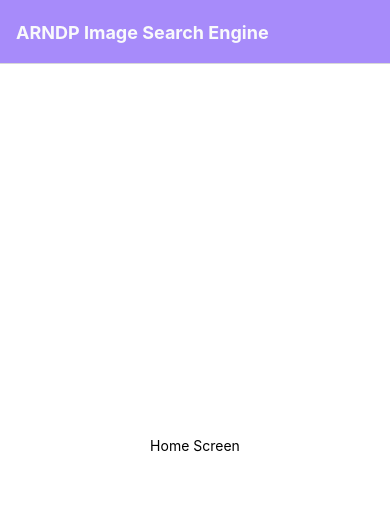
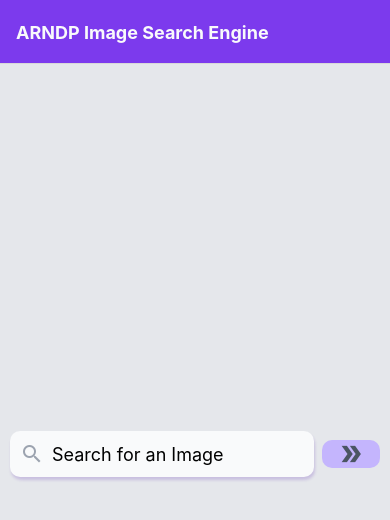
Before and after one commit to knielsen24/rn-dev-proto, a React Native app: screen /Home in a window 390 px wide. Shown: the top 520 px of the page. Built offline with nearby package versions, Linux system fonts and the light colour scheme.

Commit message:
textinput layout with button

```diff
--- a/components/Button.js
+++ b/components/Button.js
@@ -0,0 +1,33 @@
+import { TouchableOpacity, StyleSheet, Text } from "react-native";
+import { MaterialIcons } from "@expo/vector-icons";
+import { COLORS } from "../lib/theme";
+
+export default function Button({ handlePress }) {
+    return (
+        <TouchableOpacity style={styles.container} onPress={handlePress}>
+            <MaterialIcons
+                name="double-arrow"
+                // name="arrow-right-alt"
+                size={28}
+                color={COLORS.gray500}
+            />
+            {/* <Text style={styles.text}>Search</Text> */}
+        </TouchableOpacity>
+    );
+}
+
+const styles = StyleSheet.create({
+    container: {
+        flex: 1,
+        alignItems: "center",
+        justifyContent: "center",
+        borderRadius: 10,
+        width: "100%",
+        backgroundColor: COLORS.violet300,
+        paddingHorizontal: 15,
+    },
+    text: {
+        color: COLORS.gray600,
+        fontWeight: "bold",
+    },
+});
--- a/components/SearchInput.js
+++ b/components/SearchInput.js
@@ -1,18 +1,66 @@
 import { View, TextInput, StyleSheet } from "react-native";
+import { COLORS } from "../lib/theme";
+import { MaterialIcons } from "@expo/vector-icons";
+import Button from "./Button";
 
 export default function SearchInput() {
+    const handlePress = () => {
+        console.log("Button Pressed");
+    };
+
     return (
         <View style={styles.container}>
-            <TextInput />
+            <View style={styles.inputContainer}>
+                <MaterialIcons name="search" size={24} color={COLORS.gray400} />
+                <TextInput
+                    style={styles.textInput}
+                    placeholder="Search for an Image"
+                    // onChangeText={}
+                    // value={""}
+                    color={COLORS.gray600}
+                />
+            </View>
+            <View style={styles.buttonContainer}>
+                <Button handlePress={handlePress} />
+            </View>
         </View>
     );
 }
 
 const styles = StyleSheet.create({
     container: {
+        width: "100%",
         flexDirection: "row",
-        backgroundColor: "#fff",
+        alignItems: "center",
+        justifyContent: "space-between",
+        padding: 10,
+    },
+    inputContainer: {
+        flex: 1,
+        flexDirection: "row",
+        alignItems: "center",
+        backgroundColor: COLORS.gray100,
+        borderRadius: 10,
+        padding: 8,
+        paddingHorizontal: 10,
+        shadowColor: COLORS.violet600,
+        shadowOffset: {
+            width: 1,
+            height: 3,
+        },
+        shadowOpacity: 0.2,
+        shadowRadius: 3,
+        elevation: 5,
+    },
+    textInput: {
+        width: "100%",
+        height: 30,
+        fontSize: 18,
+        marginLeft: 8,
+    },
+    buttonContainer: {
         alignItems: "center",
         justifyContent: "center",
+        marginLeft: 8,
     },
 });
--- a/lib/theme.js
+++ b/lib/theme.js
@@ -1,27 +1,19 @@
 const COLORS = {
-    violet050: "#f5f3ff",
-    violet100: "#ede9fe",
+    violet100: "#f5f3ff",
     violet200: "#ddd6fe",
     violet300: "#c4b5fd",
     violet400: "#a78bfa",
-    violet500: "#8b5cf6",
-    violet600: "#7c3aed",
-    violet700: "#6d28d9",
-    violet800: "#5b21b6",
-    violet900: "#4c1d95",
-    violet950: "#2e1065",
+    violet500: "#7c3aed",
+    violet600: "#5b21b6",
+    violet700: "#2e1065",
 
-    gray050: "#f9fafb",
-    gray100: "#f3f4f6",
+    gray100: "#f9fafb",
     gray200: "#e5e7eb",
     gray300: "#d1d5db",
     gray400: "#9ca3af",
-    gray500: "#6b7280",
-    gray600: "#4b5563",
-    gray700: "#374151",
-    gray800: "#1f2937",
-    gray900: "#111827",
-    gray950: "#030712",
+    gray500: "#4b5563",
+    gray600: "#374151",
+    gray700: "#111827",
 
     yellowOrange: "#FFAB3D",
     white: "#FFFFFF",
--- a/navigators/MainStack.js
+++ b/navigators/MainStack.js
@@ -10,9 +10,9 @@ export default function MainStack() {
         <Stack.Navigator initialRouteName="Home"
             screenOptions={{
                 headerStyle: {
-                    backgroundColor: COLORS.violet400,
+                    backgroundColor: COLORS.violet500,
                 },
-                headerTintColor: COLORS.gray050,
+                headerTintColor: COLORS.gray100,
                 headerTitleStyle: {
                     fontWeight: "bold",
                 },
--- a/screens/Home.js
+++ b/screens/Home.js
@@ -1,10 +1,12 @@
 import { StyleSheet, Text, View } from "react-native";
 import SearchInput from "../components/SearchInput";
+import { COLORS } from "../lib/theme";
+
 
 export default function Home() {
     return (
         <View style={styles.container}>
-            <Text>Home Screen</Text>
+            <Text></Text>
             <View>
                 <SearchInput />
             </View>
@@ -15,7 +17,7 @@ export default function Home() {
 const styles = StyleSheet.create({
     container: {
         flex: 1,
-        backgroundColor: "#fff",
+        backgroundColor: COLORS.gray200,
         alignItems: "center",
         justifyContent: "center",
     },
```
